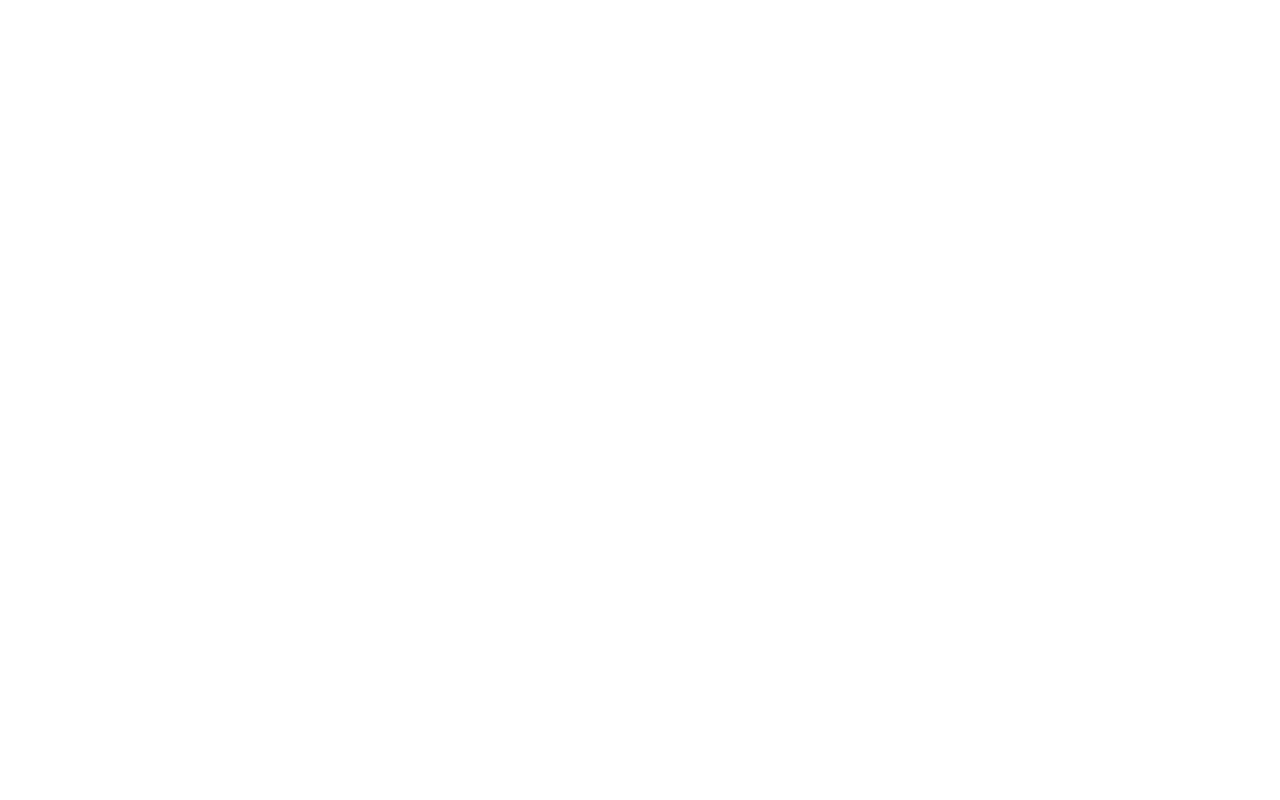
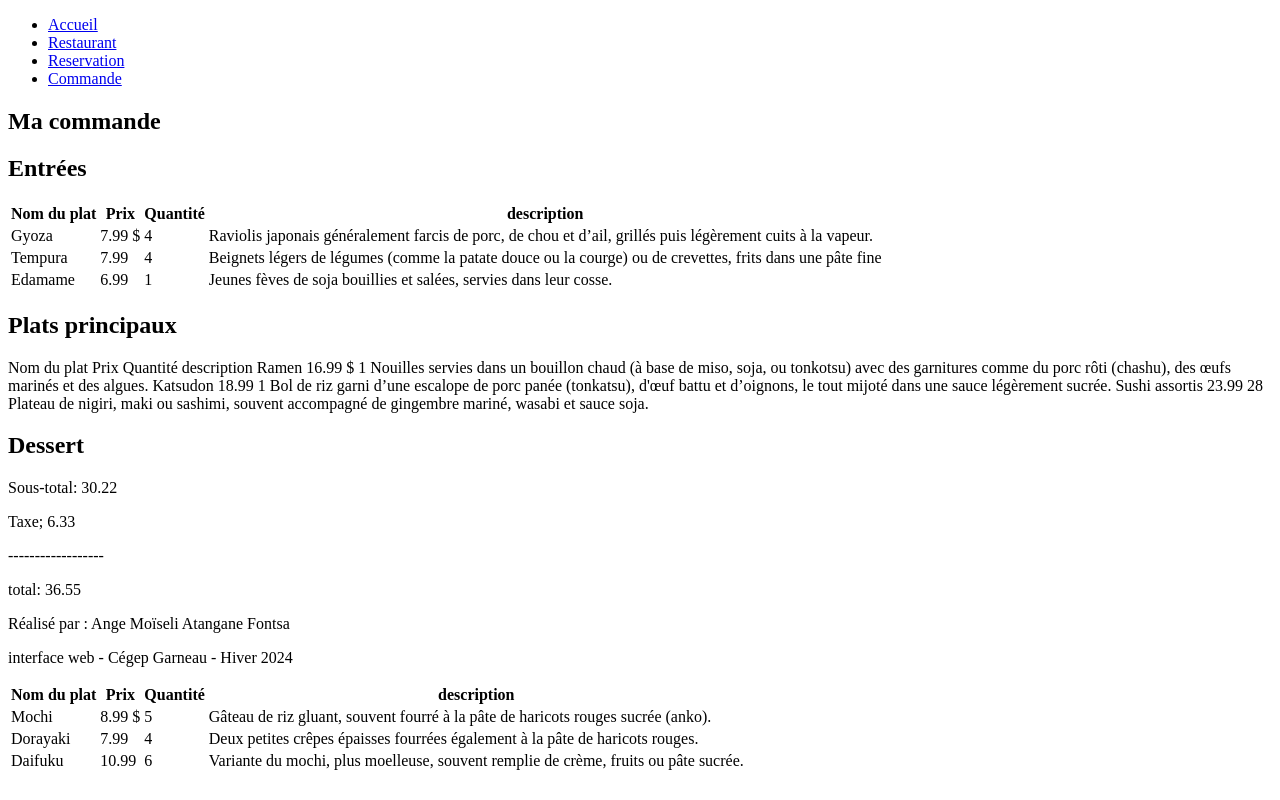
Before and after one commit to tenshidesu/tp3, a plain HTML site: page commande.html in a window 1280 px wide. Drawn offline with Linux system fonts and the light colour scheme.

Commit message:
page Commande gobalment fini(html seulement)

```diff
--- a/commande.html
+++ b/commande.html
@@ -3,9 +3,139 @@
 <head>
     <meta charset="UTF-8">
     <meta name="viewport" content="width=device-width, initial-scale=1.0">
-    <title>Document</title>
+    <title>Oishī!!! - Commande</title>
 </head>
 <body>
+    <header>
+        <nav>
+            <ul>
+                <li><a href="index.html">Accueil</a></li>
+                <li><a href="restaurant.html">Restaurant</a></li>
+                <li><a href="reservation.html">Reservation</a></li>
+                <li><a href="commande.html">Commande</a></li>
+            </ul>
 
+        </nav>
+    </header>
+    <main>
+        <section>
+            <h1>Ma commande</h1>
+            <h2>Entrées</h2>
+            <table>
+                <thead>
+                    <tr>
+                        <th>Nom du plat</th>
+                        <th>Prix</th>
+                        <th>Quantité</th>
+                        <th>description</th>
+                    </tr>
+                </thead>
+                <tbody>
+                    <tr>
+                        <td>Gyoza</td>
+                        <td>7.99 $</td>
+                        <td> 4 </td>
+                        <td>Raviolis japonais généralement farcis de porc, de chou et d’ail, grillés puis légèrement cuits à la vapeur.</td>
+                    </tr>
+                    <tr>
+                        <td>Tempura</td>
+                        <td>7.99</td>
+                        <td>4</td>
+                        <td>Beignets légers de légumes (comme la patate douce ou la courge) ou de crevettes, frits dans une pâte fine</td>
+                    </tr>
+                    <tr>
+                        <td>Edamame</td>
+                        <td>6.99</td>
+                        <td>1</td>
+                        <td> Jeunes fèves de soja bouillies et salées, servies dans leur cosse.</td>
+                    </tr>
+
+
+                </tbody>
+            </table>
+            <h2>Plats principaux</h2>
+            <thead>
+                <tr>
+                    <th>Nom du plat</th>
+                    <th>Prix</th>
+                    <th>Quantité</th>
+                    <th>description</th>
+                </tr>
+            </thead>
+            <tbody>
+                <tr>
+                    <td>Ramen</td>
+                    <td>16.99 $</td>
+                    <td> 1</td>
+                    <td>Nouilles servies dans un bouillon chaud
+                        (à base de miso, soja, ou tonkotsu)
+                        avec des garnitures comme du porc rôti
+                        (chashu), des œufs marinés et des algues.</td>
+                </tr>
+                <tr>
+                    <td>Katsudon</td>
+                    <td>18.99</td>
+                    <td>1</td>
+                    <td>
+                        Bol de riz garni d’une escalope de porc panée (tonkatsu),
+                        d'œuf battu et d’oignons, le tout mijoté
+                        dans une sauce légèrement sucrée.</td>
+                </tr>
+                <tr>
+                    <td>Sushi assortis</td>
+                    <td>23.99</td>
+                    <td>28</td>
+                    <td> Plateau de nigiri, maki ou sashimi,
+                         souvent accompagné de gingembre mariné,
+                         wasabi et sauce soja.</td>
+                </tr>
+
+
+            </tbody>
+            <h2>Dessert</h2>
+            <table>
+                <thead>
+                    <tr>
+                        <th>Nom du plat</th>
+                        <th>Prix</th>
+                        <th>Quantité</th>
+                        <th>description</th>
+                    </tr>
+                </thead>
+                <tbody>
+                    <tr>
+                        <td>Mochi</td>
+                        <td>8.99 $</td>
+                        <td> 5 </td>
+                        <td> Gâteau de riz gluant, souvent fourré à la pâte de haricots rouges sucrée (anko).</td>
+                    </tr>
+                    <tr>
+                        <td>Dorayaki</td>
+                        <td>7.99</td>
+                        <td>4</td>
+                        <td>Deux petites crêpes épaisses fourrées également à la pâte de haricots rouges.</td>
+                    </tr>
+                    <tr>
+                        <td>Daifuku </td>
+                        <td>10.99</td>
+                        <td>6</td>
+                        <td> Variante du mochi, plus moelleuse, souvent remplie de crème, fruits ou pâte sucrée.</td>
+                    </tr>
+
+
+                </tbody>
+                <div>
+                    <p>Sous-total:  30.22</p>
+                    <p>Taxe;    6.33</p>
+                    <p>------------------</p>
+                    <p>total:  36.55</p>
+                </div>
+        </section>
+    </main>
+    <footer>
+        <p>Réalisé  par : Ange Moïseli Atangane Fontsa</p>
+        <p>interface web - Cégep Garneau - Hiver 2024 </p>
+
+    </footer>
 </body>
 </html>
```
